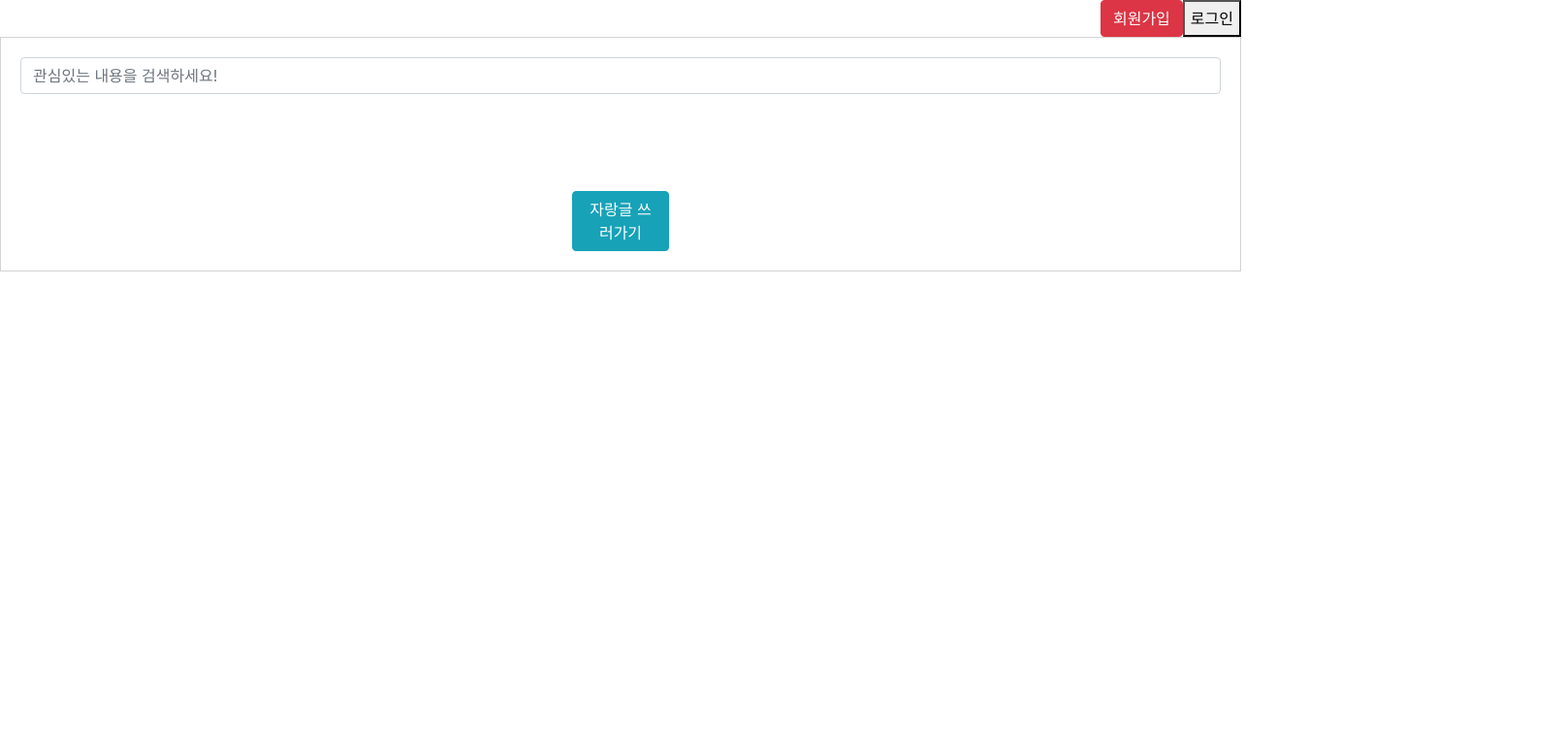
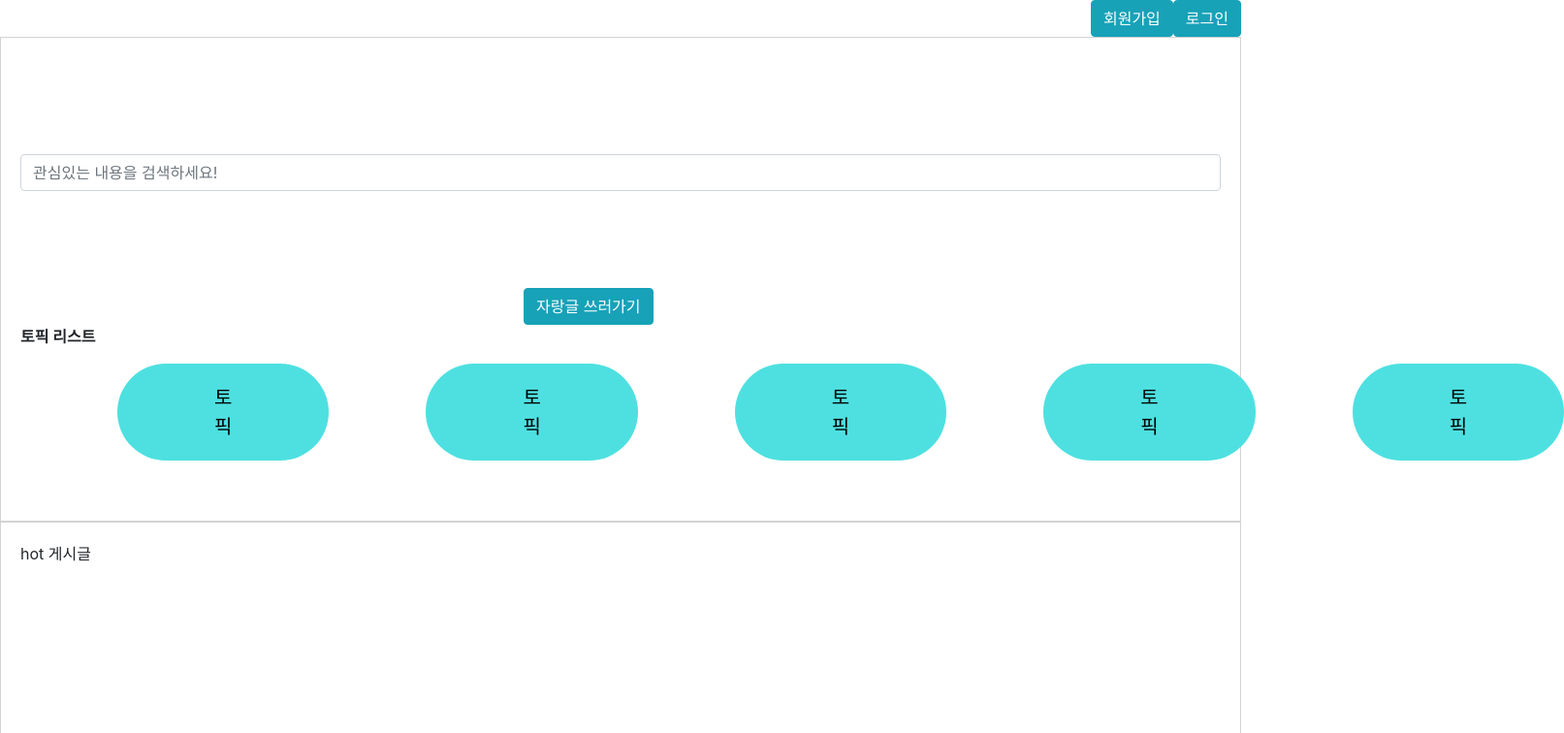
Before and after one commit to momomingzhi/najarang, a React (Create React App) app in the folder najarang/najarang/: page / in a window 1280 px wide. Shown: the top 756 px of the page at 97% size, 1613 px wide, since content can reach past the window. Built offline with nearby package versions, Linux system fonts and the light colour scheme.

Commit message:
flex 수정

```diff
--- a/najarang/najarang/src/App.js
+++ b/najarang/najarang/src/App.js
@@ -1,12 +1,14 @@
 import React, {  Component } from 'react';
 import Header from './component/Header';
 import TopLayout from './component/TopLayout';
+import MiddleLayout from './component/MiddleLayout';
 class App extends Component {
   render() {
     return(
       <div>
           <Header   />
           <TopLayout />
+          <MiddleLayout />
       </div>
       //<h1>App</h1>
     )
--- a/najarang/najarang/src/component/Header.js
+++ b/najarang/najarang/src/component/Header.js
@@ -16,12 +16,12 @@ const Header = () => (
 
     <div className="login">
 
-            <Button color="danger" onClick = {handleOnClick}>
+            <button type="button" class="btn btn-info" onClick = {handleOnClick}>
             회원가입
-        </Button>
+        </button>
 
 
-            <button onClick = {handleOnClick}>
+            <button type="button" class="btn btn-info" onClick = {handleOnClick}>
             로그인
         </button>
 
--- /dev/null
+++ b/najarang/najarang/src/component/MiddleLayout.css
@@ -0,0 +1,7 @@
+.myForm {
+    margin-top: 200px;
+    margin: 0px auto 0;
+    padding: 20px;
+    height:500px;
+    border: 1px solid lightgrey;
+  }
--- /dev/null
+++ b/najarang/najarang/src/component/MiddleLayout.js
@@ -0,0 +1,10 @@
+import "./MiddleLayout.css"
+import React from 'react';
+import { Button } from 'reactstrap';
+
+const MiddleLayout=()=>(
+    <div className = "myForm">
+        hot 게시글
+    </div>
+);
+export default MiddleLayout;
--- a/najarang/najarang/src/component/TopLayout.css
+++ b/najarang/najarang/src/component/TopLayout.css
@@ -2,10 +2,35 @@
     margin-top: 200px;
     margin: 0px auto 0;
     padding: 20px;
+    height:500px;
     border: 1px solid lightgrey;
+  }
+  .interestInput{
+    margin-top: 100px;
   }
  .button {
     margin: 0px auto 0;
-    max-width: 100px;
+    max-width: 200px;
     margin-top: 100px;
  }
+ .topicBody {
+    display: inline-flex;
+    flex-direction: row;
+    flex: 1;
+    justify-content: center;
+
+ }
+ .a {
+
+    flex: 2;
+ }
+ .topic{
+    margin-left: 100px;
+    padding: 20px 100px;
+    border-radius: 100px;
+    background:rgb(78, 224, 224);
+    font-size: 20px;
+    font-style: inherit;
+    border: none;
+
+ }
--- a/najarang/najarang/src/component/TopLayout.js
+++ b/najarang/najarang/src/component/TopLayout.js
@@ -4,7 +4,7 @@ import './TopLayout.css';
 
 const TopLayout=()=>(
     <div className = "myForm">
-        <form>
+        <form className = "interestInput">
         <input
             placeholder="관심있는 내용을 검색하세요!"
             type = "text"
@@ -14,8 +14,42 @@ const TopLayout=()=>(
     <div className="button">
             <button type="button" class="btn btn-info">
             자랑글 쓰러가기
-        </button>
+            </button>
     </div>
+    <div>
+        <p class="font-weight-bold">
+            토픽 리스트
+        </p>
+    </div>
+    <div className="topicBody">
+
+        <div className="a">
+            <button className="topic" type="button">
+                토픽
+            </button>
+    </div>
+    <div  className="a">
+            <button  className="topic" type="button">
+                토픽
+            </button>
+    </div>
+    <div  className="a">
+            <button  className="topic" type="button">
+                토픽
+            </button>
+    </div>
+    <div  className="a">
+            <button  className="topic" type="button">
+                토픽
+            </button>
+    </div>
+    <div  className="a">
+            <button  className="topic" type="button">
+                토픽
+            </button>
+    </div>
+    </div>
+
     </form>
     </div>
 
```
